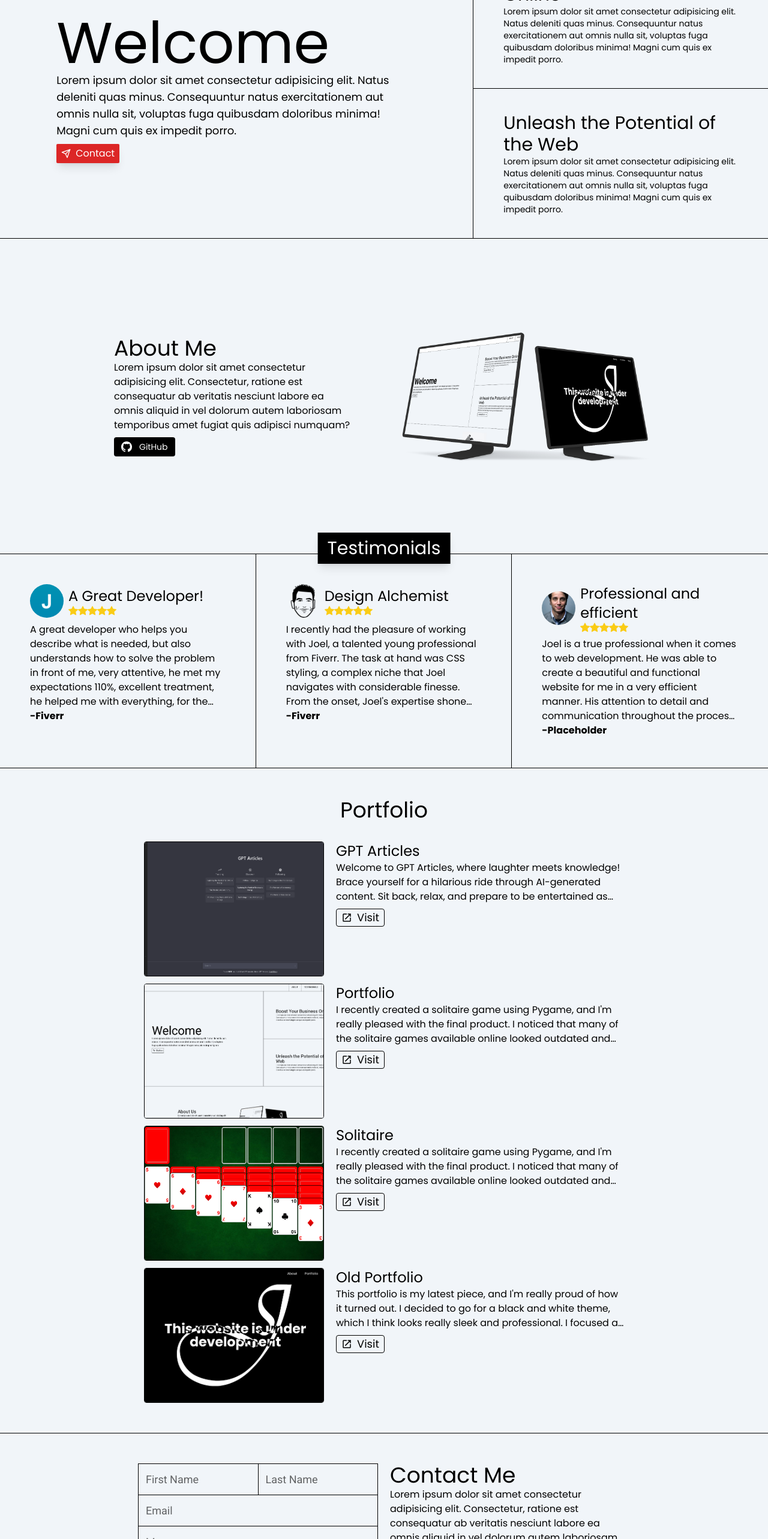
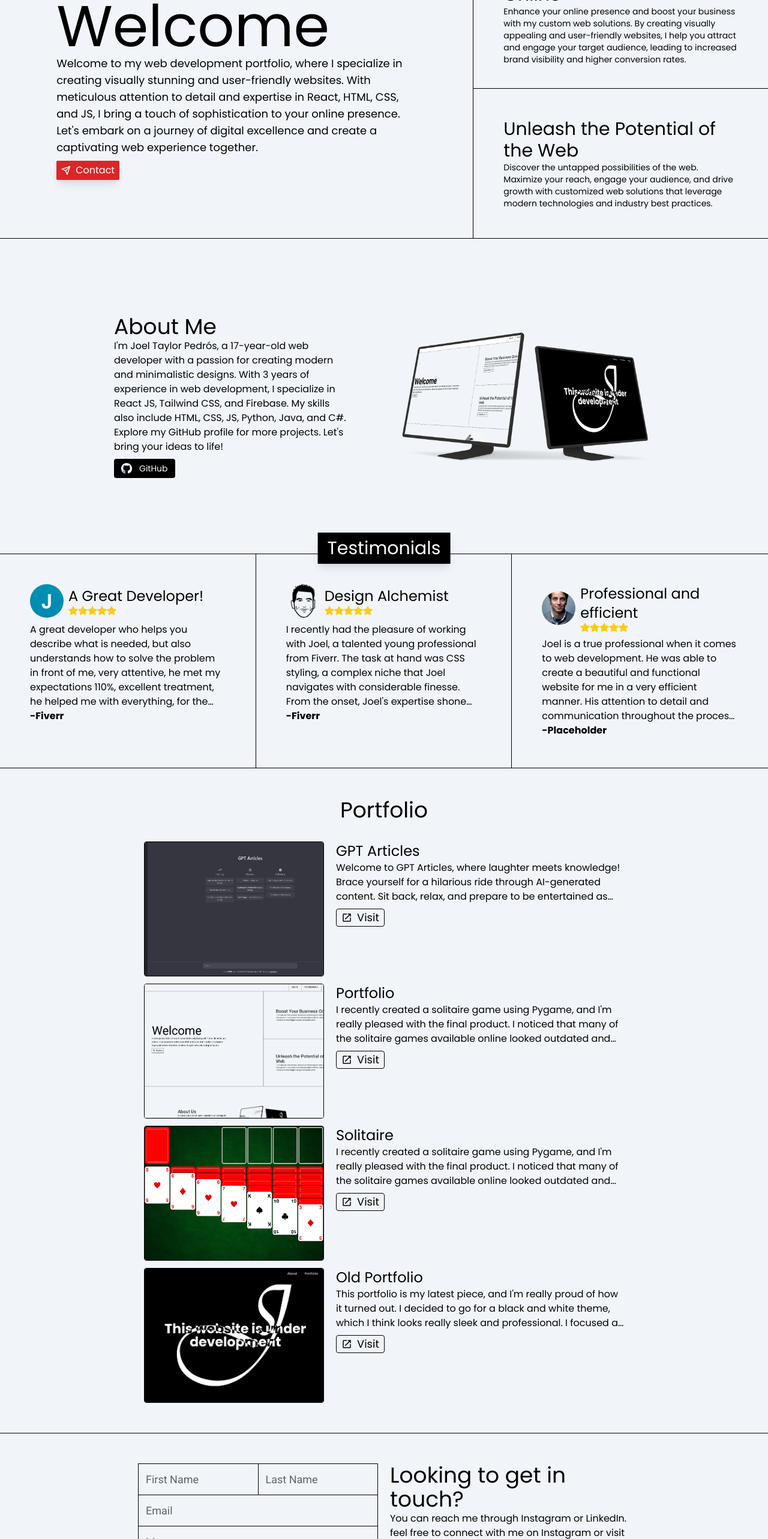
Before and after one commit to jtayped/portfolio-v3, a React (Create React App) app: page / in a window 1280 px wide. Shown: the part 160-2726 px from the top of the page at 60% size. Built offline with nearby package versions, Linux system fonts and the light colour scheme.

Commit message:
new content

```diff
--- a/src/constants/Home.js
+++ b/src/constants/Home.js
@@ -19,19 +19,19 @@ import PFP from "../assets/contact/PFP.webp";
 export const hero = {
   title: "Welcome",
   description:
-    "Lorem ipsum dolor sit amet consectetur adipisicing elit. Natus deleniti quas minus. Consequuntur natus exercitationem aut omnis nulla sit, voluptas fuga quibusdam doloribus minima! Magni cum quis ex impedit porro.",
+    "Welcome to my web development portfolio, where I specialize in creating visually stunning and user-friendly websites. With meticulous attention to detail and expertise in React, HTML, CSS, and JS, I bring a touch of sophistication to your online presence. Let's embark on a journey of digital excellence and create a captivating web experience together.",
   secondarySections: [
     {
       title: "Boost Your Business Online",
       image: BG1,
       description:
-        "Lorem ipsum dolor sit amet consectetur adipisicing elit. Natus deleniti quas minus. Consequuntur natus exercitationem aut omnis nulla sit, voluptas fuga quibusdam doloribus minima! Magni cum quis ex impedit porro.",
+        "Enhance your online presence and boost your business with my custom web solutions. By creating visually appealing and user-friendly websites, I help you attract and engage your target audience, leading to increased brand visibility and higher conversion rates.",
     },
     {
       title: "Unleash the Potential of the Web",
       image: BG2,
       description:
-        "Lorem ipsum dolor sit amet consectetur adipisicing elit. Natus deleniti quas minus. Consequuntur natus exercitationem aut omnis nulla sit, voluptas fuga quibusdam doloribus minima! Magni cum quis ex impedit porro.",
+        "Discover the untapped possibilities of the web. Maximize your reach, engage your audience, and drive growth with customized web solutions that leverage modern technologies and industry best practices.",
     },
   ],
 };
@@ -39,7 +39,7 @@ export const hero = {
 export const about = {
   title: "About Me",
   description:
-    "Lorem ipsum dolor sit amet consectetur adipisicing elit. Consectetur, ratione est consequatur ab veritatis nesciunt labore ea omnis aliquid in vel dolorum autem laboriosam temporibus amet fugiat quis adipisci numquam?",
+    "I'm Joel Taylor Pedrós, a 17-year-old web developer with a passion for creating modern and minimalistic designs. With 3 years of experience in web development, I specialize in React JS, Tailwind CSS, and Firebase. My skills also include HTML, CSS, JS, Python, Java, and C#. Explore my GitHub profile for more projects. Let's bring your ideas to life!",
 };
 
 export const testimonials = [
@@ -107,9 +107,10 @@ export const portfolio = {
 };
 
 export const contact = {
-  title: "Contact Me",
+  title: "Looking to get in touch? ",
   description:
-    "Lorem ipsum dolor sit amet consectetur adipisicing elit. Consectetur, ratione est consequatur ab veritatis nesciunt labore ea omnis aliquid in vel dolorum autem laboriosam temporibus amet fugiat quis adipisci numquam?",
+    "You can reach me through Instagram or LinkedIn. feel free to connect with me on Instagram or visit my LinkedIn profile. Alternatively, you can fill out the form for a direct approach, and I'll respond promptly. I look forward to discussing how we can collaborate on your web development needs!",
+  emailLink: "mailto:jtayped@gmail.com",
   socials: {
     instagram: {
       link: "https://www.instagram.com/jtayped_/",
```
